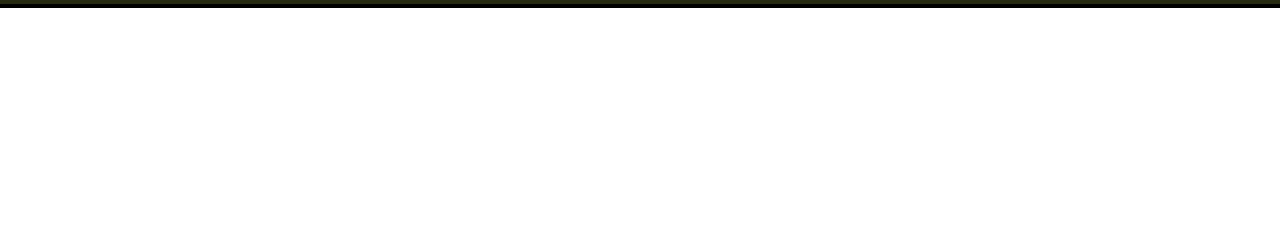
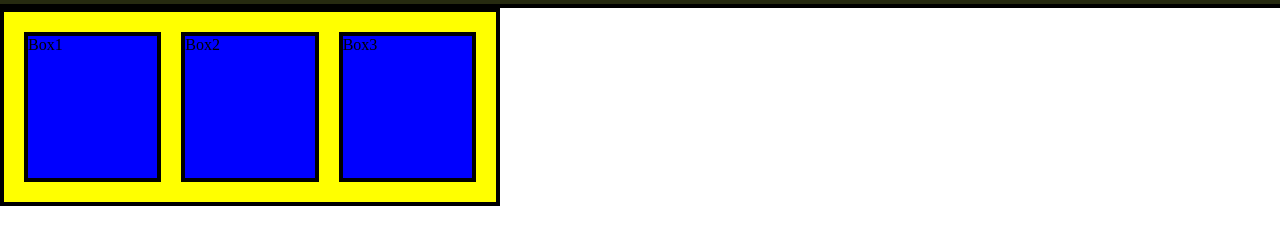
Before and after one commit to Malcolmx789/love-for-burgers-1, a plain HTML site: page recipe/recipes.html in a window 1280 px wide. Shown: the part 39-284 px from the top of the page. Drawn offline with Linux system fonts and the light colour scheme; a web font is replaced by a local one.

```diff
--- a/recipe/recipes.css
+++ b/recipe/recipes.css
@@ -57,5 +57,36 @@
 
 /* End Nav */
 
-/* Start boxes */
-/* End boxes */
+/* Start Recipe list */
+.burger-recipes-list {
+  display: flex;
+  width: 500px;
+  padding: 10px;
+  border: solid black 4px;
+  background-color: yellow;
+}
+
+.Box1 {
+  margin: 10px;
+  height: 150px;
+  width: 150px;
+  border: solid black 4px;
+  background-color: blue;
+}
+
+.Box2 {
+  margin: 10px;
+  height: 150px;
+  width: 150px;
+  border: solid black 4px;
+  background-color: blue;
+}
+
+.Box3 {
+  margin: 10px;
+  height: 150px;
+  width: 150px;
+  border: solid black 4px;
+  background-color: blue;
+}
+/* End Recipe list */
--- a/recipe/recipes.html
+++ b/recipe/recipes.html
@@ -35,6 +35,10 @@
         </ul>
       </nav>
     </header>
-    <section class="burger-recipes-list"></section>
+    <section class="burger-recipes-list">
+      <div class="Box1">Box1</div>
+      <div class="Box2">Box2</div>
+      <div class="Box3">Box3</div>
+    </section>
   </body>
 </html>
```
